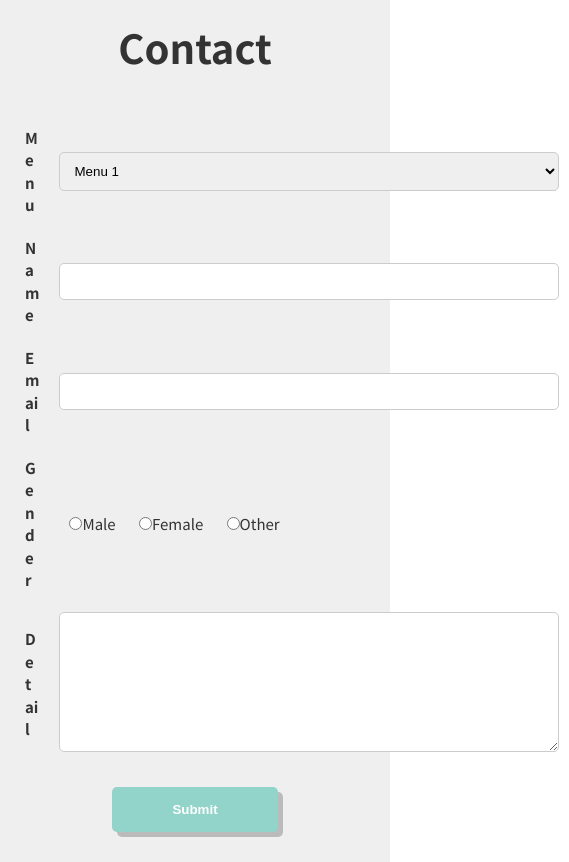
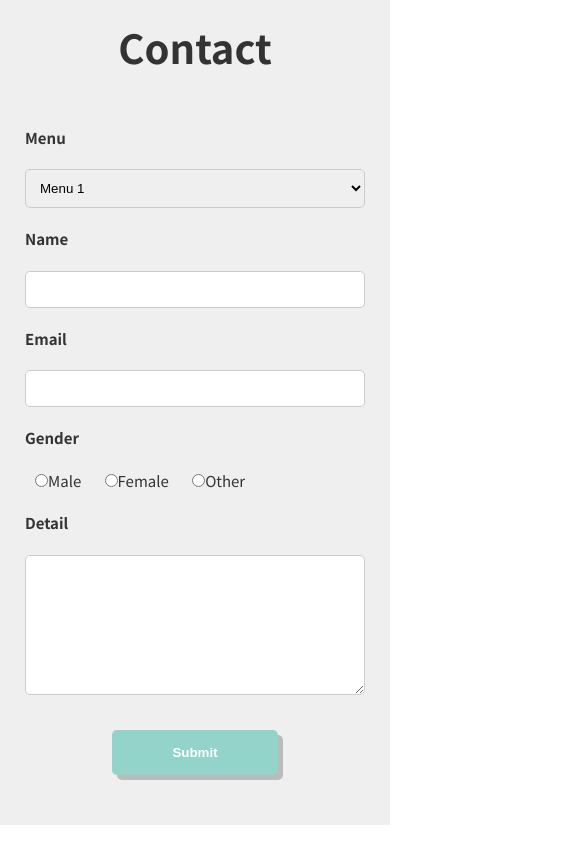
Before and after one commit to ym0628/web_site, a plain HTML site: page index.html in a window 390 px wide. Shown: the part 4130-4992 px from the top of the page, 569 px wide, since content can reach past the window. Drawn offline with Linux system fonts and the light colour scheme.

Commit message:
【Add】レスポンシブデザインの実装〜その2〜

```diff
--- a/assets/css/style.css
+++ b/assets/css/style.css
@@ -306,6 +306,14 @@ button
   min-width: 500px;
   min-height: 100px;
 }
+@media screen and (max-width: 768px) {
+  .select,
+  .input,
+  .textarea {
+    min-width: auto;
+    width: 100%;
+  }
+}
 
 /*
 form
@@ -325,6 +333,15 @@ form
 .form-button {
   margin: 20px;
   text-align: center;
+}
+@media screen and (max-width: 768px) {
+  .form-table,
+  .form-table tbody,
+  .form-table tr,
+  .form-table th,
+  .form-table td {
+    display: block;
+  }
 }
 
 /*
```
